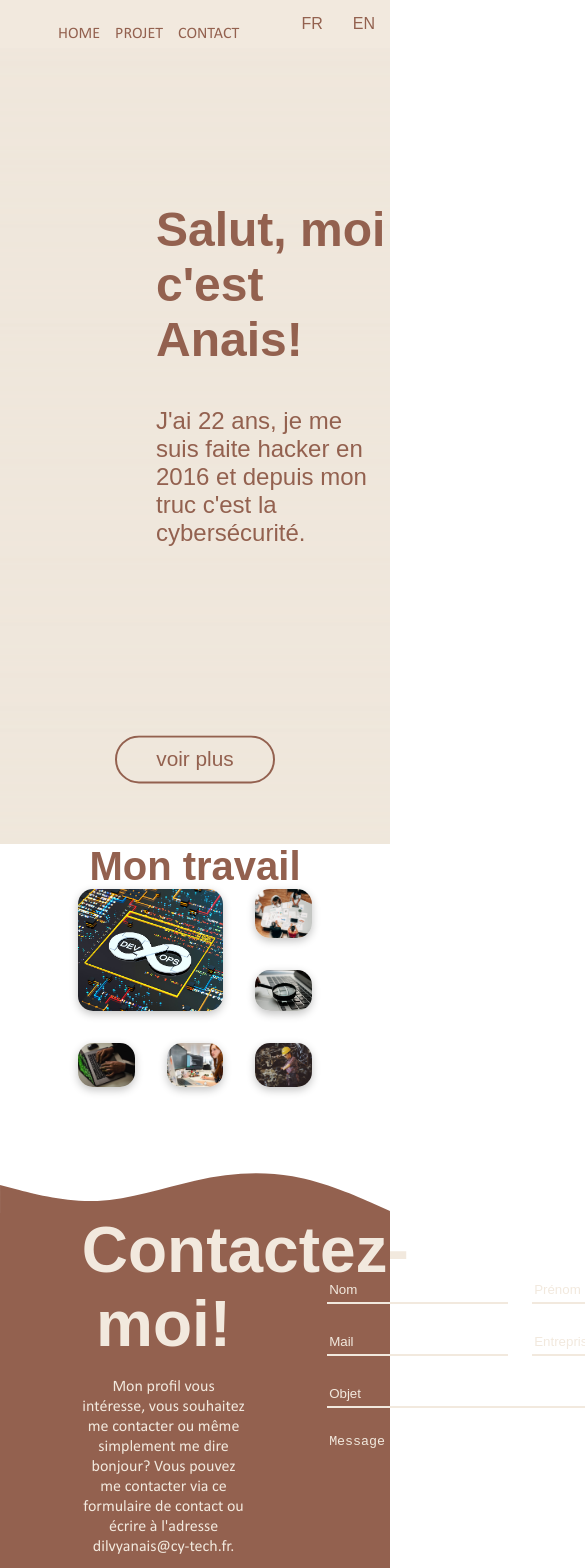
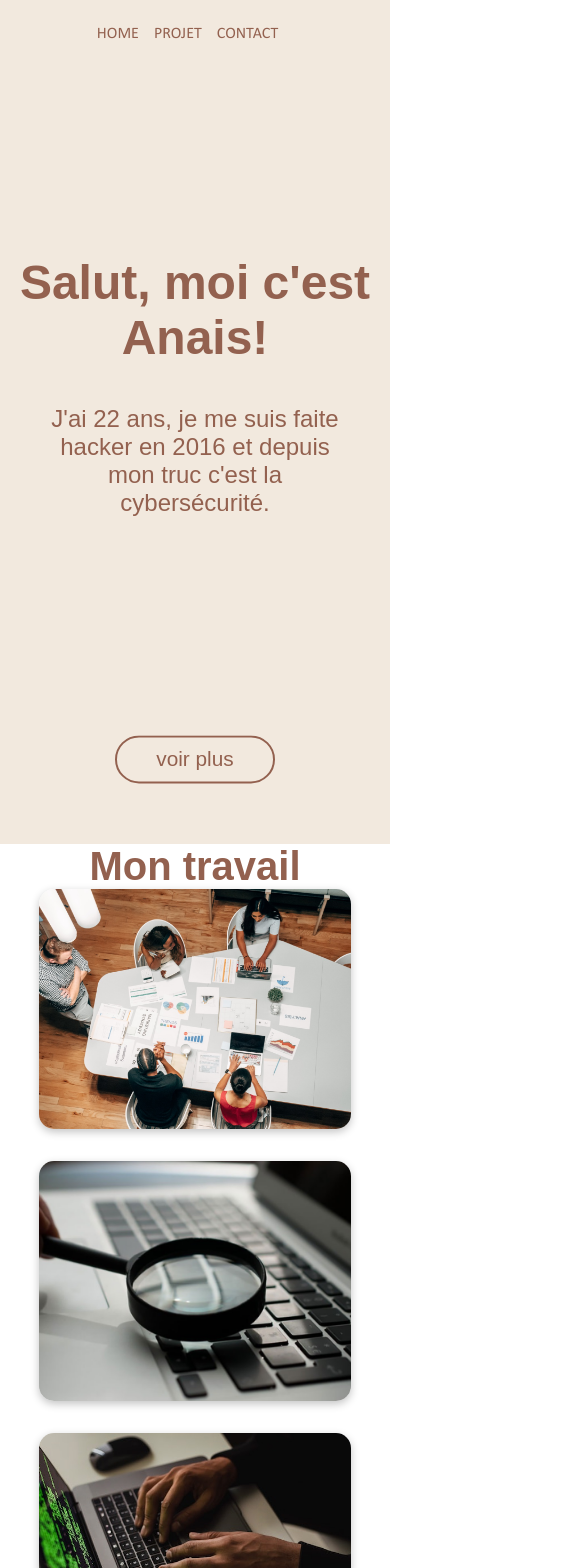
Before and after one commit to dilvy-anais/portfolio, an Angular app: page / in a window 390 px wide. Shown: the top 1568 px of the page, 585 px wide, since content can reach past the window. Built offline with nearby package versions, Linux system fonts and the light colour scheme.

Commit message:
fix responsive

```diff
--- a/src/app/details/details.component.css
+++ b/src/app/details/details.component.css
@@ -1,7 +1,5 @@
-#describe-section
+@media screen and (min-width:1200px)
 {
-  height: calc(100% - 6rem);
-}
   #project
   {
     margin-left:auto;
@@ -13,22 +11,85 @@
     color:#93614F;
     font-size:1.5rem;
   }
-svg
-{
-  width:100%;
-}
+
   h1
   {
     font-family: "Bebas Neue",sans-serif;
     width:auto;
     margin:0;
-  font-size:8rem;
+    font-size:10vh;
   }
-h2
+
+  #project-description
   {
+    grid-area: 2 / 1 / 3 / 3;
+  }
+  #project-information
+  {
+    margin:auto;
+    width:90%;
+  }
+
+  #problem-solution article
+  {
+    display:grid;
+    grid-template-columns: repeat(2,1fr);
+    width:70%;
+    margin:auto;
+  }
+  #problem
+  {
+    border-right: 2px solid #F2E9DE;
+  }
+  #problem, #solution
+  {
+    height: 90%;
+    margin:auto;
+    padding: 1rem;
+    color: #F2E9DE;
+    font-size: 1.2rem;
+  }
+}
+
+@media screen and (max-width:1200px)
+{
+  #project
+  {
+    margin-left:auto;
+    margin-right:auto;
+    width:80%;
+    display:grid;
+    grid-template-columns: 1fr;
+    grid-template-rows: repeat(3,1fr);
+    color:#93614F;
+    font-size:1rem;
+  }
+  h1{
+    text-align: center;
     font-family: "Bebas Neue",sans-serif;
-  color:#F2E9DE;
-
+    width:auto;
+    margin:0;
+    font-size:8vh;
+  }
+  #problem-solution article
+  {
+    display:grid;
+    grid-template-columns: 1fr;
+    grid-template-rows: repeat(2,1fr);
+    width:70%;
+    margin:auto;
+  }
+}
+#problem-solution
+{
+  display:grid;
+  width:100%;
+  background-color: #93614F;
+  min-height:50%;
+}
+svg
+{
+  width:100%;
 }
 th{
   font-weight: bold;
@@ -50,34 +111,7 @@ thead{
   background-color: #93614F;
   color:#F2E9DE;
 }
-#project-description
-{
-  grid-area: 2 / 1 / 3 / 3;
-}
-#project-information
-{
-  margin:auto;
-  width:90%;
-}
-#problem-solution
-{
-  display:grid;
-  width:100%;
-  background-color: #93614F;
-  min-height:50%;
-}
-#problem-solution article
-{
-  display:grid;
-  grid-template-columns: repeat(2,1fr);
-  width:70%;
-  margin:auto;
 
-}
-#problem
-{
-  border-right: 2px solid #F2E9DE;
-}
 #problem, #solution
 {
   height: 90%;
@@ -86,3 +120,8 @@ thead{
   color: #F2E9DE;
   font-size: 1.2rem;
 }
+h2
+{
+  font-family: "Bebas Neue",sans-serif;
+  color:#F2E9DE;
+}
--- a/src/app/details/details.component.html
+++ b/src/app/details/details.component.html
@@ -1,7 +1,7 @@
 <app-header></app-header>
 <section id="describe-section">
   <svg xmlns="http://www.w3.org/2000/svg" viewBox="0 0 1440 290">
-    <path fill="#F2E9DE" fill-opacity="0.9" d="M0,256L30,229.3C60,203,120,149,180,122.7C240,96,300,96,360,128C420,160,480,224,540,218.7C600,213,660,139,720,133.3C780,128,840,192,900,197.3C960,203,1020,149,1080,112C1140,75,1200,53,1260,42.7C1320,32,1380,32,1410,32L1440,32L1440,0L1410,0C1380,0,1320,0,1260,0C1200,0,1140,0,1080,0C1020,0,960,0,900,0C840,0,780,0,720,0C660,0,600,0,540,0C480,0,420,0,360,0C300,0,240,0,180,0C120,0,60,0,30,0L0,0Z">
+    <path fill="#F2E9DE" fill-opacity="1" d="M0,256L30,229.3C60,203,120,149,180,122.7C240,96,300,96,360,128C420,160,480,224,540,218.7C600,213,660,139,720,133.3C780,128,840,192,900,197.3C960,203,1020,149,1080,112C1140,75,1200,53,1260,42.7C1320,32,1380,32,1410,32L1440,32L1440,0L1410,0C1380,0,1320,0,1260,0C1200,0,1140,0,1080,0C1020,0,960,0,900,0C840,0,780,0,720,0C660,0,600,0,540,0C480,0,420,0,360,0C300,0,240,0,180,0C120,0,60,0,30,0L0,0Z">
     </path>
   </svg>
   <div id="project">
--- a/src/app/section/contact/contact.component.css
+++ b/src/app/section/contact/contact.component.css
@@ -1,8 +1,6 @@
-section
+@media screen and (min-width:1200px)
 {
-  width:100%;
-  text-align: center;
-}
+
   #contact-content
   {
     display: inline-grid;
@@ -21,12 +19,45 @@ section
     height: 100%;
     align-items: center;
     color:#F2E9DE;
-
   }
   h1{
     font-family: "Bebas Neue", sans-serif;
     font-size: 4rem;
     margin:0;
+  }
+}
+@media screen  and (max-width: 1200px)
+{
+  #contact-content
+  {
+    display: grid;
+    grid-template-rows: repeat(2,1fr);
+    grid-template-columns: 1fr;
+    background-color: #93614F;
+    width:100%;
+    height: 90%;
+    margin:auto;
+    padding-bottom: 1rem;
+  }
+  #contact-message
+  {
+    margin:auto;
+    width:90%;
+    height: 100%;
+    align-items: center;
+    color:#F2E9DE;
+  }
+}
+section
+{
+  width:100%;
+  text-align: center;
+}
+.wave
+{
+  display: block;
+  width: 100%;
+  height: 20%;
 }
 #contact-form{
   width:80%;
@@ -34,10 +65,11 @@ h1{
 }
 form {
   display: grid;
+
   grid-template-rows: 1fr 1fr 1fr 5fr 1fr;
   grid-template-columns: repeat(2, 1fr);
-  grid-row-gap: 1.5rem;
-  grid-column-gap:1.5rem;
+  grid-row-gap: 1.5%;
+  grid-column-gap:1.5%;
   justify-content: center;
   grid-area: 1 / 2 / 2 / 3;
 }
@@ -55,26 +87,7 @@ input::placeholder , #message::placeholder
 input:focus , #message:focus
 {
   outline:none;
-}
-#first-name
-{
-  grid-area: 1 / 1 / 2 / 2;
-}
-#last-name
-{
-  grid-area: 1 / 2 / 2 / 3;
-}
-#mail
-{
-  grid-area: 2 / 1 / 3 / 2;
-}
-#company {
-  grid-area: 2 / 2 / 3 / 3;
-}
-#object{
-  grid-area: 3 / 1 / 4 / 3;
-}
-#message{
+} #message{
     grid-area: 4 / 1 / 5 / 3;
     color:#F2E9DE;
     border:none;
@@ -98,12 +111,25 @@ input:focus , #message:focus
   transition-duration: 0.3s;
   transition-timing-function: ease-in-out;
 }
-.wave
+#first-name
 {
-  display: block;
-  width: 100%;
-  height: 20%;
+  grid-area: 1 / 1 / 2 / 2;
 }
+#last-name
+{
+  grid-area: 1 / 2 / 2 / 3;
+}
+#mail
+{
+  grid-area: 2 / 1 / 3 / 2;
+}
+#company {
+  grid-area: 2 / 2 / 3 / 3;
+}
+#object{
+  grid-area: 3 / 1 / 4 / 3;
+}
+
 ul{
   display:inline-grid;
   grid-template-columns: repeat(2,1fr);
--- a/src/app/section/greeting/greeting.component.css
+++ b/src/app/section/greeting/greeting.component.css
@@ -1,3 +1,5 @@
+@media screen and (min-width:900px)
+{
   section
   {
     height: calc(100% - 3rem);
@@ -12,18 +14,41 @@ section
     font-family: "Bebas Neue",sans-serif;
     color: #93614F;
   }
+  p{
+    font-size: 1.5rem;
+  }
+}
+@media screen and (max-width: 900px)
+{
+  section
+  {
+    height: calc(100% - 3rem);
+    width:100%;
+    display:grid;
+    grid-template-columns: 1fr;
+    grid-template-rows: 4fr 1fr;
+    background-color: #F2E9DE;
+    align-items: center;
+    font-family: "Bebas Neue",sans-serif;
+    color: #93614F;
+    text-align: center;
+  }
+  p{
+    font-size: 1.5rem;
+    width:80%;
+    margin:auto;
+  }
+}
+
 #greeting-section
 {
   grid-area: 1 / 2 / 2 / 3;
 }
 h1
 {
-
   font-size: 3rem;
 }
-p{
-  font-size: 1.5rem;
-}
+
 #greeting-button
 {
   grid-area: 2 / 1 / 3 / 3;
--- a/src/app/section/header/header.component.html
+++ b/src/app/section/header/header.component.html
@@ -4,8 +4,5 @@
       <li *ngFor="let item of content?.header"><a class="underline" href="{{ item[1] }}">{{item[0] | uppercase}}</a></li>
     </ul>
   </div>
-  <div id="langage-section">
-      <button class="underline">FR</button>
-      <button class="underline">EN</button>
-  </div>
+
 </header>
--- a/src/app/section/project/project.component.css
+++ b/src/app/section/project/project.component.css
@@ -1,10 +1,77 @@
-section
-{
-  width: 100%;
-  display: grid;
-  grid-template-columns: 1fr 3fr 1fr;
-  grid-template-rows: 1fr 6fr;
+@media screen and (min-width: 1200px) {
+
+  section
+  {
+    width: 80%;
+    margin:auto;
+    display: grid;
+
+  }
+
+  #all-project {
+    grid-area: 2 / 2 / 3 / 3;
+    display: grid;
+    grid-template-columns: repeat(3, 1fr);
+    grid-template-rows: repeat(3, 0.1fr);
+    grid-column-gap: 2rem;
+    grid-row-gap: 2rem;
+    width: 100%;
+    padding: 0;
+    margin: auto;
+    height: 100%;
+  }
+
 }
+@media screen and (max-width: 1200px){
+
+  #all-project
+  {
+    grid-area: 2 / 2 / 3 / 3;
+    display:grid;
+    grid-template-columns:1fr;
+    grid-template-rows: repeat(6,1fr);
+    grid-column-gap: 2rem;
+    grid-row-gap: 2rem;
+    width:80%;
+    padding:0;
+    margin:auto;
+    height: 100%;
+  }
+}
+
+@media screen and (min-width: 900px)  and (max-width: 1200px){
+
+  #all-project
+  {
+    grid-area: 2 / 2 / 3 / 3;
+    display:grid;
+    grid-template-columns:repeat(2,1fr);
+    grid-template-rows: repeat(3,1fr);
+    grid-column-gap: 2rem;
+    grid-row-gap: 2rem;
+    width:80%;
+    padding:0;
+    margin:auto;
+    height: 100%;
+  }
+}
+@media screen and (max-width: 900px){
+
+  #all-project
+  {
+    grid-area: 2 / 2 / 3 / 3;
+    display:grid;
+    grid-template-columns:1fr;
+    grid-template-rows: repeat(6,1fr);
+    grid-column-gap: 2rem;
+    grid-row-gap: 2rem;
+    width:80%;
+    padding:0;
+    margin:auto;
+    height: 100%;
+  }
+}
+
 h1
 {
   grid-area: 1 / 2 / 2 / 3;
@@ -13,34 +80,6 @@ h1
   font-family: "Bebas Neue",sans-serif;
   color:#93614F;
   margin:auto;
-}
-#all-project
-{
-  grid-area: 2 / 2 / 3 / 3;
-  display:grid;
-  grid-template-columns: repeat(3,1fr);
-  grid-template-rows: repeat(3,0.1fr);
-  grid-column-gap: 2rem;
-  grid-row-gap: 2rem;
-  width:100%;
-  padding:0;
-  margin:auto;
-  height: 100%;
-}
-.project-card
-{
-  width:100%;
-  position: relative;
-  box-shadow: rgba(0, 0, 0, 0.24) 0px 3px 8px;
-  border-radius: 15px;
-}
-.project-img
-{
-  height:100%;
-  width: 100%;
-  border-radius:15px;
-  object-fit: cover;
-  brightness:100%;
 }
 .project-body
 {
@@ -66,3 +105,18 @@ h1
   transition-duration: 0.3s;
   transition-timing-function: ease-in-out;
 }
+.project-card
+{
+  width:100%;
+  position: relative;
+  box-shadow: rgba(0, 0, 0, 0.24) 0px 3px 8px;
+  border-radius: 15px;
+}
+.project-img
+{
+  height:100%;
+  width: 100%;
+  border-radius:15px;
+  object-fit: cover;
+  brightness:100%;
+}
--- a/src/app/section/project/project.component.html
+++ b/src/app/section/project/project.component.html
@@ -1,7 +1,7 @@
 <section id="project-section">
   <h1>Mon travail</h1>
   <div id="all-project">
-    <article *ngFor="let item of data" (click)="onClick(item?.id)" class="project-card" style="grid-area:{{item?.style?.area}};">
+    <article *ngFor="let item of data" (click)="onClick(item?.id)" class="project-card">
       <img class="project-img" src="{{item?.image}}">
       <div class="project-body">
         <h2 class="project-title">{{item?.type}}</h2>
--- a/src/assets/content/fr-content.json
+++ b/src/assets/content/fr-content.json
@@ -101,7 +101,7 @@
     {
       "id": 4,
       "title": "GSE",
-      "type": "Développement",
+      "type": "Développement-Logiciel",
       "image": "assets/img/dev.jpg",
       "description": "Création d'un logiciel de maintenance d'équipement IOT de jet privé.",
       "institution": "Latécoère",
```
Lines whose indentation alone changed are shown as unchanged.
